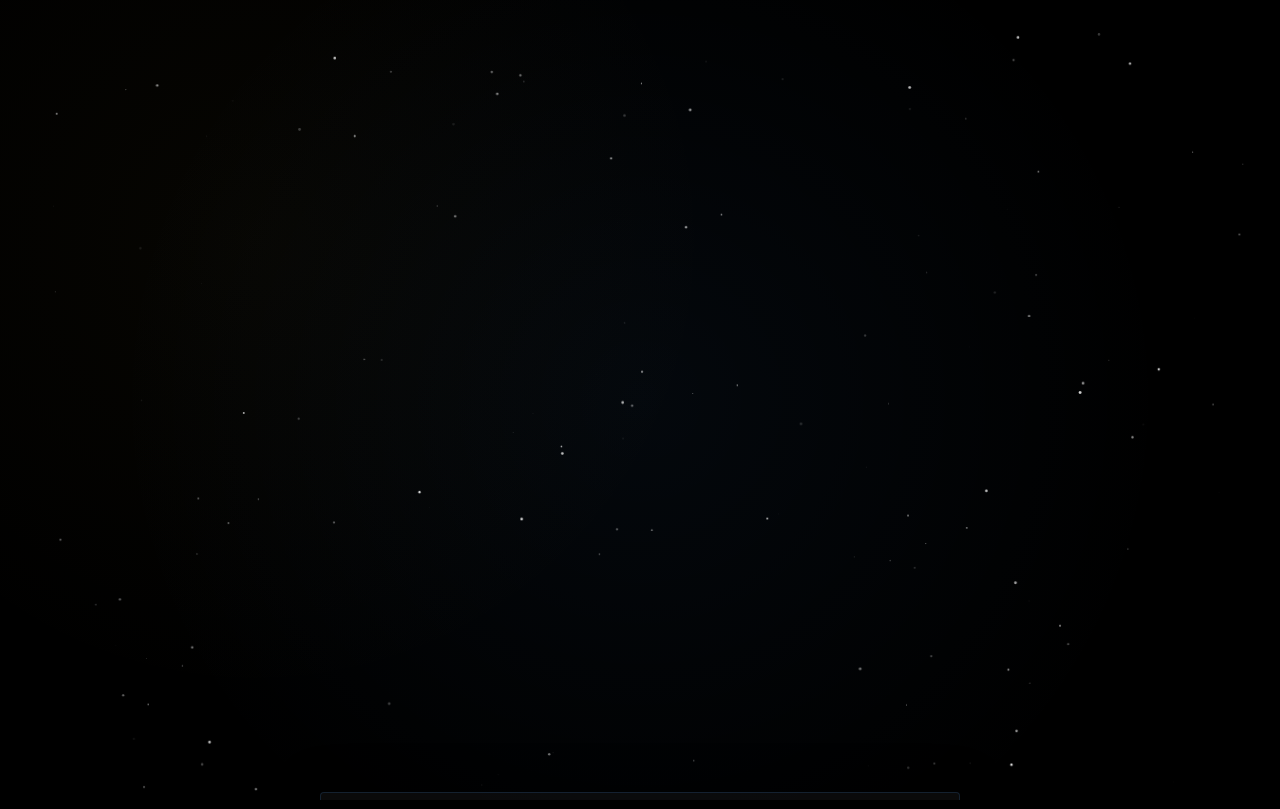
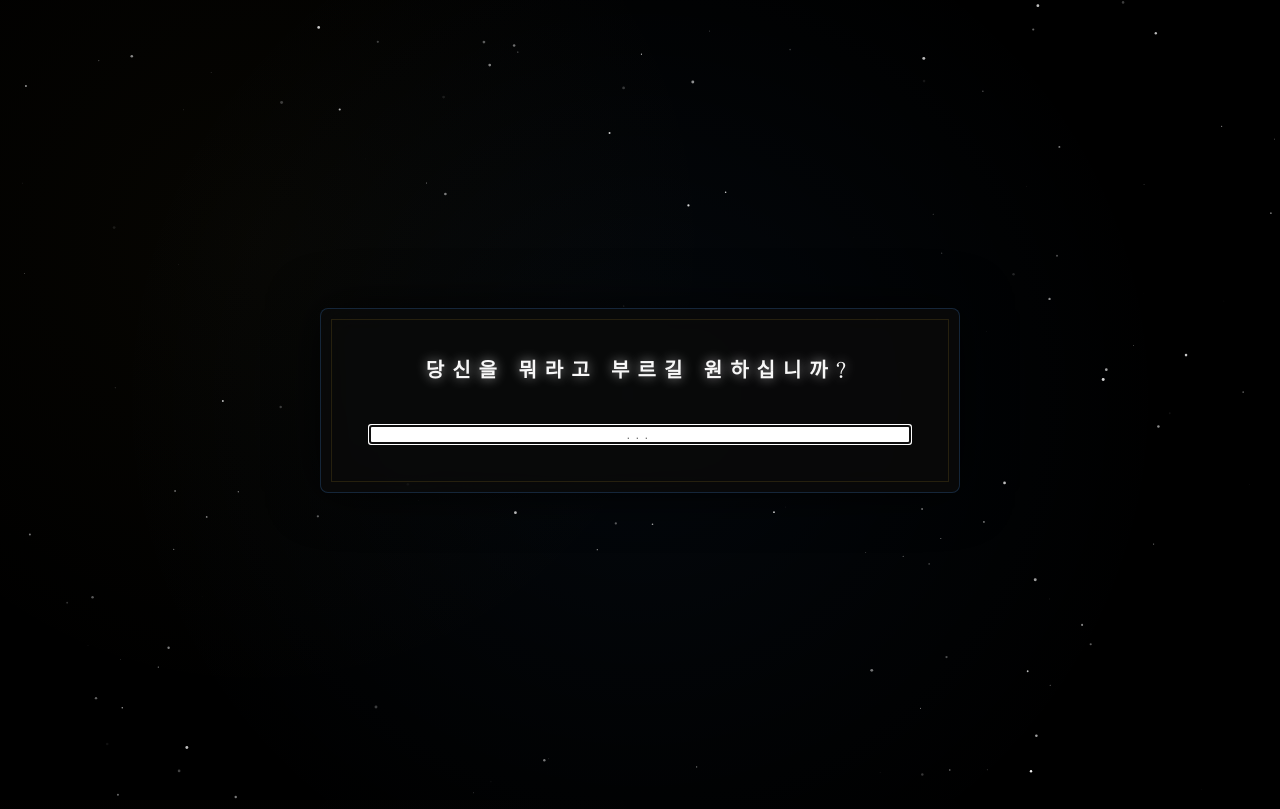
Before and after one commit to Lolololotus/Prism-Arcana_restart, a Next.js app: page / in a window 1280 px wide. Built offline with nearby package versions, Linux system fonts and the light colour scheme.

Commit message:
UI: Relocate background and implement forced-centered viewport layout for guaranteed visibility

```diff
--- a/app/globals.css
+++ b/app/globals.css
@@ -28,6 +28,7 @@ body {
     -webkit-font-smoothing: antialiased;
     overflow: hidden;
     height: 100vh;
+    width: 100vw;
 }
 
 /* Utility Classes */
@@ -93,31 +94,33 @@ body {
 }
 
 h1 {
-    font-size: 1.4rem;
-    letter-spacing: 0.3em;
+    font-size: 1.25rem;
+    /* Reduced for elegance and single line */
+    letter-spacing: 0.2em;
     font-weight: 700;
     line-height: 1.4;
 }
 
 /* Glass Blueprint Panel */
 .glass-blueprint {
-    background: rgba(255, 255, 255, 0.04);
-    backdrop-filter: blur(12px);
-    border: 1px solid rgba(74, 158, 255, 0.15);
+    background: rgba(10, 10, 10, 0.85);
+    /* Slightly darker for better contrast */
+    backdrop-filter: blur(15px);
+    border: 1px solid rgba(74, 158, 255, 0.2);
     position: relative;
-    padding: 2.5rem;
-    box-shadow: 0 0 40px rgba(0, 0, 0, 0.7);
-    border-radius: 4px;
+    padding: 3rem;
+    box-shadow: 0 0 50px rgba(0, 0, 0, 0.8);
+    border-radius: 8px;
 }
 
 .glass-blueprint::after {
     content: '';
     position: absolute;
-    top: 8px;
-    left: 8px;
-    right: 8px;
-    bottom: 8px;
-    border: 1px solid rgba(212, 175, 55, 0.1);
+    top: 10px;
+    left: 10px;
+    right: 10px;
+    bottom: 10px;
+    border: 1px solid rgba(212, 175, 55, 0.15);
     pointer-events: none;
 }
 
@@ -126,39 +129,55 @@ h1 {
     background: transparent;
     border: 1px solid var(--accent-gold);
     color: var(--accent-gold);
-    padding: 14px 40px;
+    padding: 16px 48px;
     font-family: var(--font-serif);
-    letter-spacing: 0.6em;
+    letter-spacing: 0.7em;
     position: relative;
     cursor: pointer;
-    transition: all 0.4s ease;
+    transition: all 0.4s cubic-bezier(0.165, 0.84, 0.44, 1);
     text-transform: uppercase;
     font-weight: 700;
 }
 
 .crystalline-crest:hover {
-    background: rgba(212, 175, 55, 0.1);
-    box-shadow: 0 0 40px rgba(212, 175, 55, 0.3);
+    background: rgba(212, 175, 55, 0.15);
+    box-shadow: 0 0 50px rgba(212, 175, 55, 0.4);
     transform: translateY(-3px);
+    border-color: #fff;
 }
 
-/* Ritual Layout - THE CENTERING FIX */
+/* Ritual Layout - THE FINAL BOSS OF CENTERING */
 .ritual-container {
+    position: fixed;
+    inset: 0;
+    width: 100vw;
     height: 100vh;
-    width: 100vw;
-    display: grid;
-    place-items: center;
-    /* Force elements to the absolute dead center */
-    padding: 2rem;
+    display: flex;
+    flex-direction: column;
+    align-items: center;
+    justify-content: center;
+    z-index: 50;
+    /* High z-index to stay above background */
+    background: transparent;
+    pointer-events: none;
+    /* Crucial: Let background catch mouse if no UI present */
+}
+
+/* Internal contents need pointer-events-auto */
+.ritual-container>* {
+    pointer-events: auto;
+}
+
+/* Arcana Card */
+.arcana-card {
     position: relative;
-    background: transparent;
-    overflow: hidden;
+    z-index: 10;
 }
 
 /* Jewel Slots */
 .jewel-slot-crest {
-    width: 55px;
-    height: 55px;
+    width: 60px;
+    height: 60px;
     border: 1px solid rgba(74, 158, 255, 0.3);
     display: flex;
     align-items: center;
@@ -166,18 +185,10 @@ h1 {
     transition: all 0.4s ease;
 }
 
-.jewel-slot-crest.diamond {
-    transform: rotate(45deg);
-}
-
-.jewel-slot-crest.circle {
-    border-radius: 50%;
-}
-
 .jewel-slot-crest.active {
     border-color: var(--accent-gold);
-    box-shadow: 0 0 20px var(--accent-gold);
-    background: rgba(212, 175, 55, 0.15);
+    box-shadow: 0 0 25px var(--accent-gold);
+    background: rgba(212, 175, 55, 0.2);
 }
 
 .back-bloom {
@@ -185,10 +196,10 @@ h1 {
     top: 50%;
     left: 50%;
     transform: translate(-50%, -50%);
-    width: 400px;
-    height: 400px;
+    width: 500px;
+    height: 500px;
     background: radial-gradient(circle, var(--accent-gold) 0%, transparent 70%);
     z-index: -1;
-    opacity: 0.4;
+    opacity: 0.5;
     pointer-events: none;
 }
--- a/app/page.tsx
+++ b/app/page.tsx
@@ -90,9 +90,11 @@ export default function Home() {
     }, [step]);
 
     return (
-        <main className="ritual-container">
+        <>
+            {/* Background moved to the very top root level */}
             <GalacticBackground />
 
+            <main className="ritual-container">
                 <AnimatePresence mode="wait">
                     {step === 1 && (
                         <motion.div
@@ -100,7 +102,7 @@ export default function Home() {
                             initial={{ opacity: 0, scale: 0.9 }}
                             animate={{ opacity: 1, scale: 1 }}
                             exit={{ opacity: 0, scale: 1.1 }}
-                        className="z-10 flex flex-col items-center justify-center w-full max-w-2xl px-4"
+                            className="flex flex-col items-center justify-center w-full max-w-2xl px-4"
                         >
                             <div className="glass-blueprint w-full flex flex-col items-center">
                                 <h1 className="tracking-widest bloom-text mb-10 text-center">
@@ -125,7 +127,7 @@ export default function Home() {
                             initial={{ opacity: 0 }}
                             animate={{ opacity: 1 }}
                             exit={{ opacity: 0 }}
-                        className="z-10 flex flex-col items-center justify-center w-full max-w-2xl px-4"
+                            className="flex flex-col items-center justify-center w-full max-w-2xl px-4"
                         >
                             <div className="glass-blueprint w-full flex flex-col items-center">
                                 <h1 className="tracking-widest bloom-text mb-10 text-center">
@@ -151,7 +153,7 @@ export default function Home() {
                             initial={{ opacity: 0 }}
                             animate={{ opacity: 1 }}
                             exit={{ opacity: 0 }}
-                        className="z-10 flex flex-col items-center justify-center w-full max-w-2xl"
+                            className="flex flex-col items-center justify-center w-full max-w-2xl"
                         >
                             <ArcanaCard soulNumber={soulNumber} intensity={1} />
 
@@ -180,7 +182,7 @@ export default function Home() {
                             initial={{ opacity: 0 }}
                             animate={{ opacity: 1 }}
                             exit={{ opacity: 0 }}
-                        className="z-10 flex flex-col items-center justify-center w-full px-4 max-w-4xl"
+                            className="flex flex-col items-center justify-center w-full px-4 max-w-4xl"
                         >
                             <div className="mb-4 opacity-50 scale-75 origin-center">
                                 <ArcanaCard soulNumber={soulNumber} intensity={0.2} />
@@ -213,7 +215,7 @@ export default function Home() {
                             initial={{ opacity: 0 }}
                             animate={{ opacity: 1 }}
                             exit={{ opacity: 0 }}
-                        className="z-10 flex flex-col items-center justify-center w-full max-w-4xl"
+                            className="flex flex-col items-center justify-center w-full max-w-4xl"
                         >
                             <div className="scale-75 origin-center mb-0">
                                 <ArcanaCard soulNumber={soulNumber} intensity={objects.length * 0.2 + colors.length * 0.2} />
@@ -263,7 +265,7 @@ export default function Home() {
                             initial={{ opacity: 0 }}
                             animate={{ opacity: 1 }}
                             exit={{ opacity: 0 }}
-                        className="z-10 text-center flex flex-col items-center justify-center"
+                            className="text-center flex flex-col items-center justify-center"
                         >
                             <ArcanaCard soulNumber={soulNumber} intensity={1} />
                             <p className="tracking-widest mt-12 bloom-text animate-pulse italic text-gold-celestial/60">
@@ -278,7 +280,7 @@ export default function Home() {
                             initial={{ opacity: 0 }}
                             animate={{ opacity: 1 }}
                             exit={{ opacity: 0 }}
-                        className="z-10 w-full max-w-md text-center flex flex-col items-center justify-center"
+                            className="w-full max-w-md text-center flex flex-col items-center justify-center"
                         >
                             <h2 className="tracking-widest mb-8 text-xl bloom-text gold-engraved">2026년의 궤적을 비추는 중...</h2>
                             <div className="w-full h-0.5 bg-white/5 relative overflow-hidden">
@@ -297,7 +299,7 @@ export default function Home() {
                             key="step9"
                             initial={{ opacity: 0, scale: 0.9 }}
                             animate={{ opacity: 1, scale: 1 }}
-                        className="z-10 flex flex-col items-center justify-center w-full max-w-2xl"
+                            className="flex flex-col items-center justify-center w-full max-w-2xl"
                         >
                             <ArcanaCard soulNumber={soulNumber} intensity={1} glowColor="#ffcc00" />
 
@@ -325,9 +327,10 @@ export default function Home() {
                         initial={{ opacity: 1 }}
                         animate={{ opacity: 0 }}
                         transition={{ duration: 0.8 }}
-                    className="fixed inset-0 bg-white z-50 pointer-events-none"
+                        className="fixed inset-0 bg-white z-[100] pointer-events-none"
                     />
                 )}
             </main>
+        </>
     );
 }
```
Lines whose indentation alone changed are shown as unchanged.
